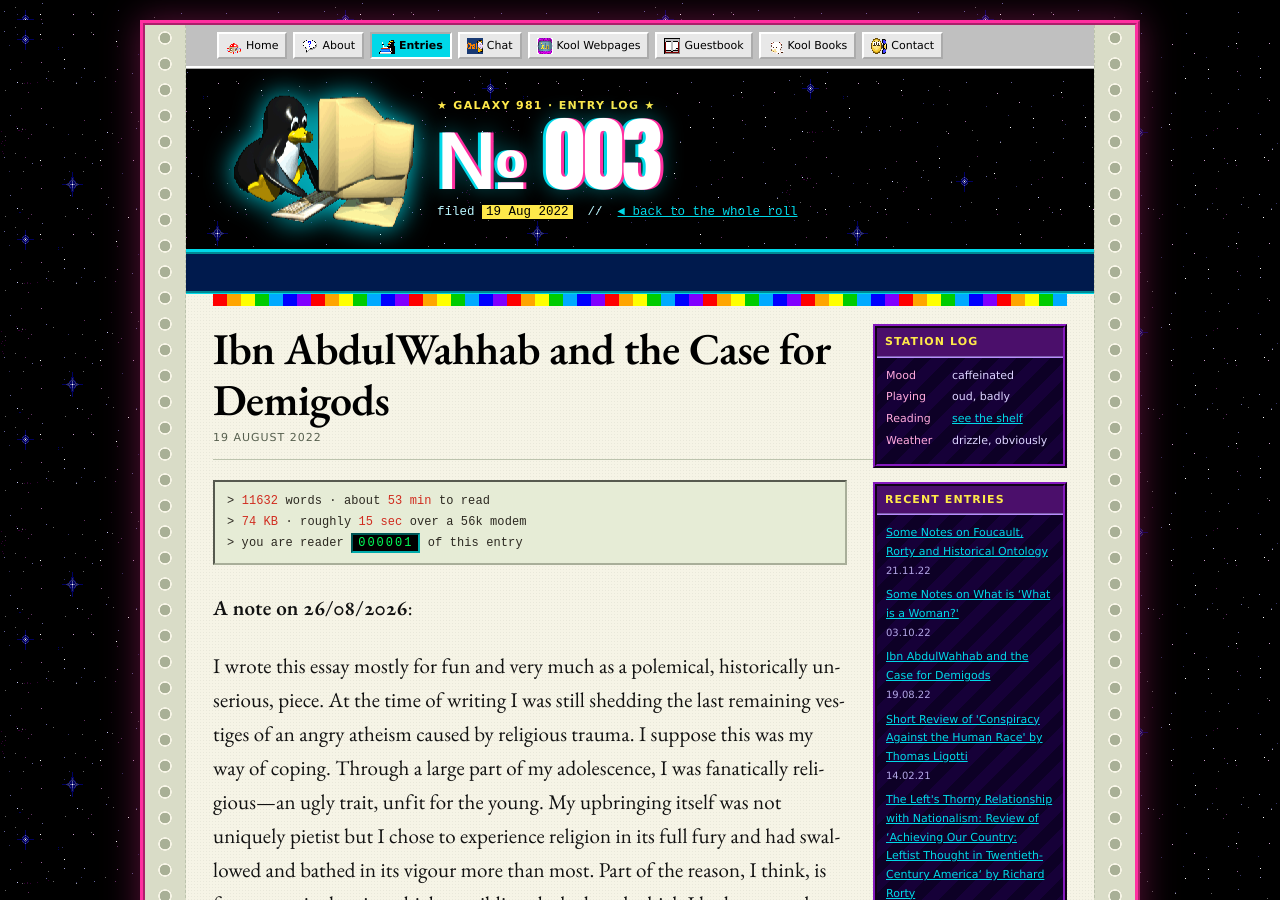
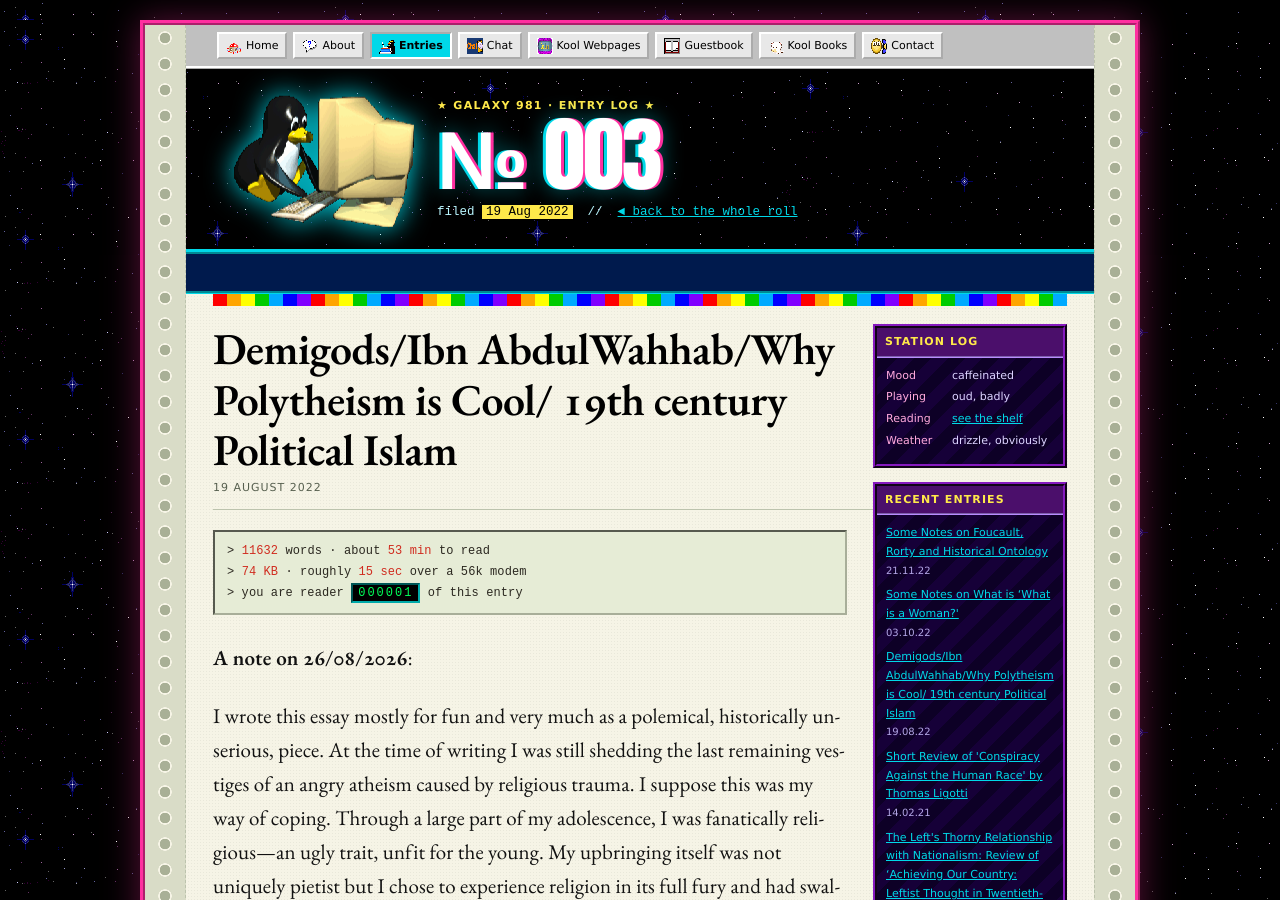
Before and after one commit to Catofminerva/Catofminerva.github.io, a Jekyll site: the page built from _posts/2022-08-19-wahhab.md, in a window 1280 px wide and 900 px high. Built offline with Jekyll 4.4.1, drawn with Linux system fonts in a browser that asks for light colours; comment, search, counter and statistics services are not loaded.

Commit message:
Update 2022-08-19-wahhab.md

```diff
--- a/_posts/2022-08-19-wahhab.md
+++ b/_posts/2022-08-19-wahhab.md
@@ -1,6 +1,6 @@
 ---
 layout: post
-title: "Ibn AbdulWahhab and the Case for Demigods"
+title: "Demigods/Ibn AbdulWahhab/Why Polytheism is Cool/ 19th century Political Islam"
 permalink: /wahhab
 ---
 **A note on 26/08/2026**:
```
